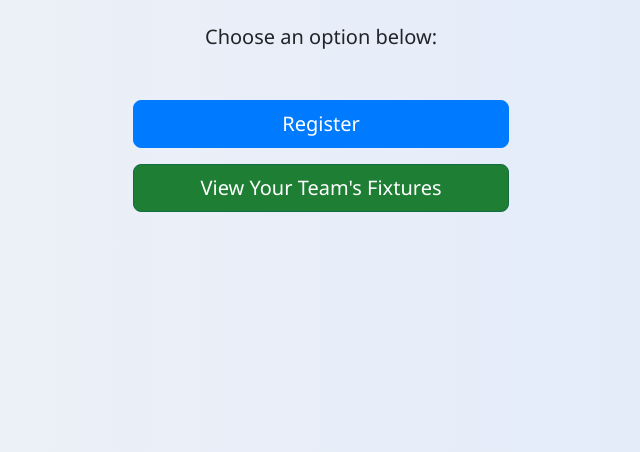
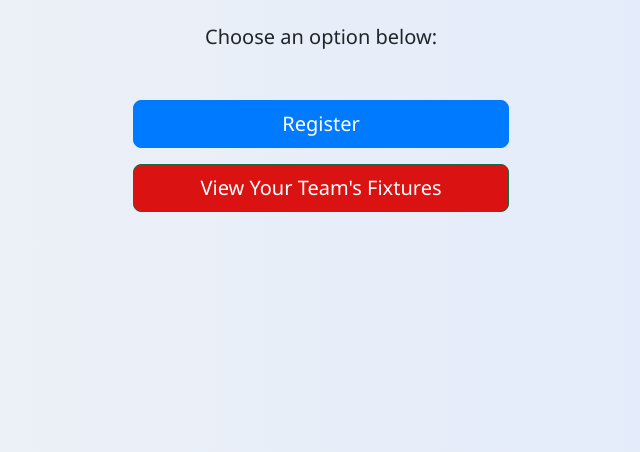
Before and after one commit to Noel-Lozano/SEO-mini-project, a Flask app: page / in a window 1280 px wide, with the pointer over the restyled element. Shown: the part 262-714 px from the top of the page, without its empty margins (319-959 px from the left). Run offline with Flask 3, Linux system fonts and the light colour scheme.

Commit message:
css change

```diff
--- a/static/main.css
+++ b/static/main.css
@@ -33,7 +33,7 @@ h1, h2, h3 {
 }
 
 .btn-success:hover {
-    background-color: #1e7e34;
+    background-color: #da1212;
 }
 
 /* Flash messages */
```
